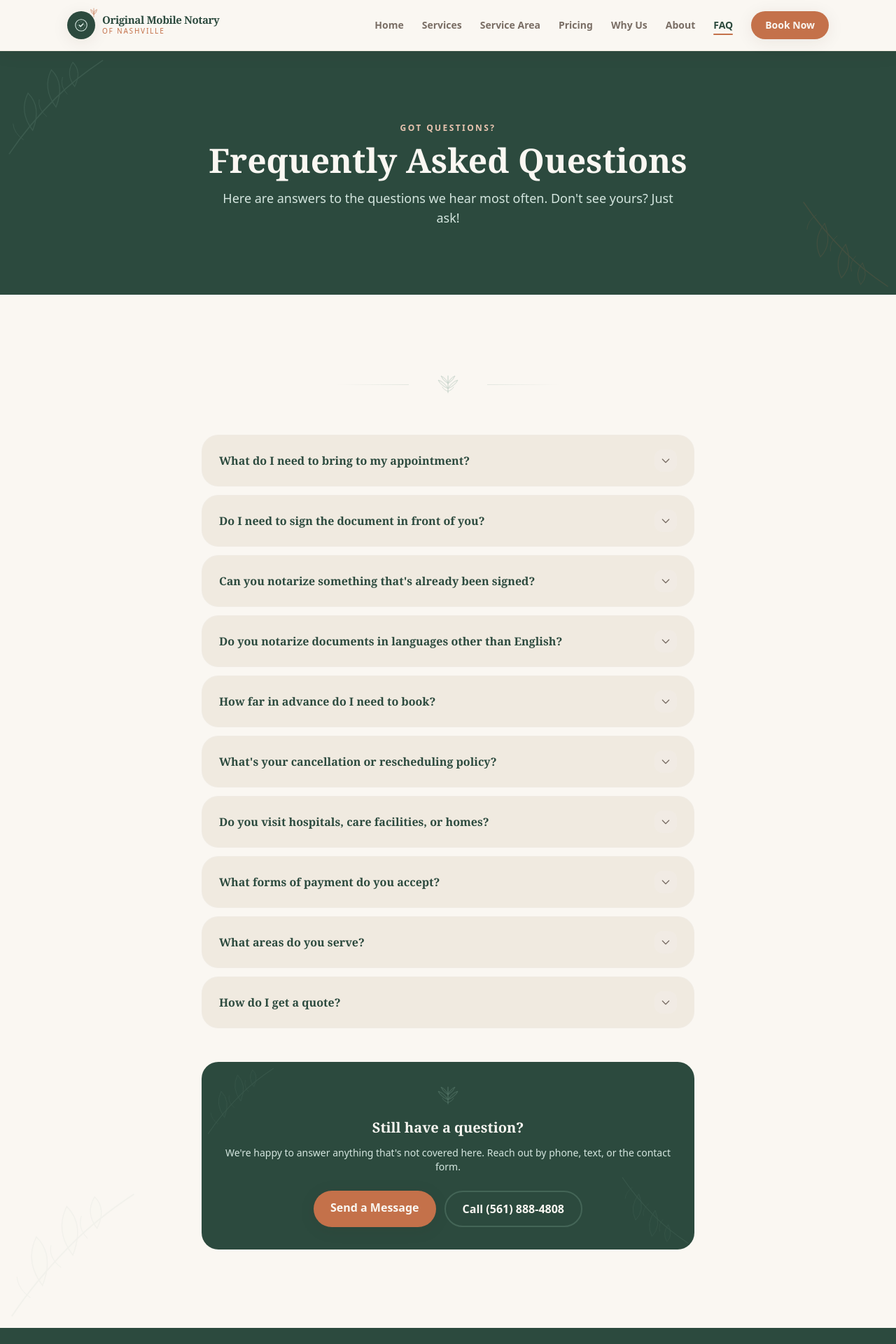
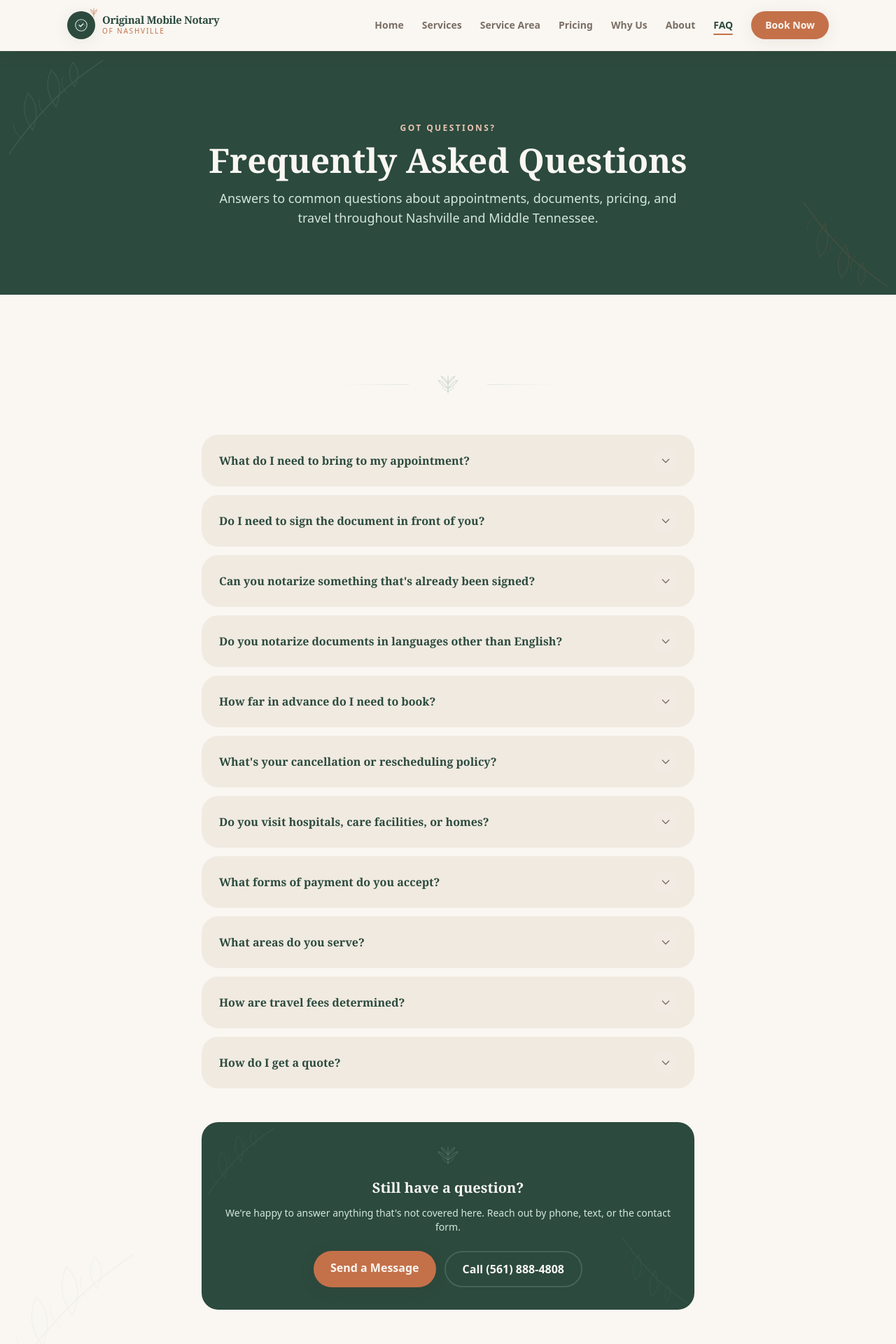
Before and after one commit to projectsolarrecon/Original-Mobile-Notary, a React (Vite) app: page /faq in a window 1280 px wide. Shown: the top 1920 px of the page at 70% size. Built offline with nearby package versions, Linux system fonts and the light colour scheme.

Commit message:
Clarify FAQ service area coverage

```diff
--- a/src/pages/FAQ.tsx
+++ b/src/pages/FAQ.tsx
@@ -1,4 +1,4 @@
-  import { useState } from "react";
+import { useState } from "react";
 import { Link } from "react-router-dom";
 import { motion, AnimatePresence } from "framer-motion";
 import { BotanicalDivider, CornerLeaves, LeafSprig, TinyLeaf } from "../components/BotanicalAccent";
@@ -47,7 +47,11 @@ const faqs = [
   },
   {
     q: "What areas do you serve?",
-    a: "We serve Nashville and the surrounding communities including Brentwood, Franklin, Murfreesboro, Hendersonville, Gallatin, Mt. Juliet, Smyrna, Nolensville, Spring Hill, La Vergne, Antioch, and more. Areas outside this list may be available for an additional travel fee — just reach out and ask.",
+    a: "We provide mobile notary service throughout Nashville, including Downtown, East Nashville, Germantown, The Gulch, Green Hills, Bellevue, Donelson, Hermitage, and Old Hickory. We also regularly serve Goodlettsville, Hendersonville, Gallatin, Mount Juliet, Lebanon, Brentwood, Franklin, Nolensville, Spring Hill, and other surrounding Middle Tennessee communities. Visit the Service Area page for the full neighborhood and community list.",
+  },
+  {
+    q: "How are travel fees determined?",
+    a: "Travel fees are based on the appointment location and are confirmed before you book. Send the address or ZIP code along with the type of appointment, and we'll provide the full price up front.",
   },
   {
     q: "How do I get a quote?",
@@ -71,17 +75,9 @@ function FAQItem({ faq, index }: { faq: { q: string; a: string }; index: number
           : "border-stone-pale/50 bg-parchment hover:border-sage/30 hover:bg-cream"
       }`}
     >
-      <button
-        onClick={() => setOpen(!open)}
-        className="w-full flex items-center justify-between px-6 py-5 text-left"
-        aria-expanded={open}
-      >
+      <button onClick={() => setOpen(!open)} className="w-full flex items-center justify-between px-6 py-5 text-left" aria-expanded={open}>
         <span className="font-display text-forest font-semibold pr-4 text-base leading-snug">{faq.q}</span>
-        <div
-          className={`shrink-0 w-8 h-8 rounded-xl flex items-center justify-center transition-all duration-200 ${
-            open ? "bg-terra text-cream rotate-180" : "bg-stone-pale/60 text-stone"
-          }`}
-        >
+        <div className={`shrink-0 w-8 h-8 rounded-xl flex items-center justify-center transition-all duration-200 ${open ? "bg-terra text-cream rotate-180" : "bg-stone-pale/60 text-stone"}`}>
           <svg className="w-4 h-4 transition-transform duration-300" fill="none" viewBox="0 0 24 24" stroke="currentColor">
             <path strokeLinecap="round" strokeLinejoin="round" strokeWidth={2} d="M19 9l-7 7-7-7" />
           </svg>
@@ -90,13 +86,7 @@ function FAQItem({ faq, index }: { faq: { q: string; a: string }; index: number
 
       <AnimatePresence>
         {open && (
-          <motion.div
-            initial={{ height: 0, opacity: 0 }}
-            animate={{ height: "auto", opacity: 1 }}
-            exit={{ height: 0, opacity: 0 }}
-            transition={{ duration: 0.25, ease: "easeInOut" }}
-            className="overflow-hidden"
-          >
+          <motion.div initial={{ height: 0, opacity: 0 }} animate={{ height: "auto", opacity: 1 }} exit={{ height: 0, opacity: 0 }} transition={{ duration: 0.25, ease: "easeInOut" }} className="overflow-hidden">
             <div className="px-6 pb-6 font-body text-stone text-sm leading-relaxed border-t border-stone-pale/40 pt-4 flex gap-3">
               <TinyLeaf color="#7A9E8E" className="w-3 h-4 shrink-0 mt-0.5 opacity-60" />
               <p>{faq.a}</p>
@@ -111,45 +101,29 @@ function FAQItem({ faq, index }: { faq: { q: string; a: string }; index: number
 export default function FAQ() {
   return (
     <div className="overflow-x-hidden">
-
-      {/* ── Page Header ── */}
       <section className="relative bg-forest overflow-hidden py-20 md:py-24">
         <CornerLeaves color="#7A9E8E" className="absolute top-0 left-0 opacity-20 w-40 h-40" />
         <CornerLeaves color="#C4714A" flip className="absolute bottom-0 right-0 opacity-15 w-36 h-36 rotate-180" />
         <div className="relative max-w-6xl mx-auto px-4 sm:px-6 lg:px-8 text-center">
           <motion.div initial="hidden" animate="visible" variants={fadeUp}>
             <span className="font-body text-terra-light font-bold text-xs uppercase tracking-[0.2em]">Got Questions?</span>
-            <h1 className="font-display text-4xl md:text-5xl font-bold text-cream mt-3 mb-4">
-              Frequently Asked Questions
-            </h1>
+            <h1 className="font-display text-4xl md:text-5xl font-bold text-cream mt-3 mb-4">Frequently Asked Questions</h1>
             <p className="font-body text-sage-light text-lg max-w-2xl mx-auto">
-              Here are answers to the questions we hear most often. Don't see yours? Just ask!
+              Answers to common questions about appointments, documents, pricing, and travel throughout Nashville and Middle Tennessee.
             </p>
           </motion.div>
         </div>
       </section>
 
-      {/* ── FAQ List ── */}
       <section className="py-20 md:py-28 bg-cream relative overflow-hidden">
         <CornerLeaves color="#7A9E8E" className="absolute bottom-0 left-0 opacity-[0.06] w-52 h-52" />
-
         <div className="relative max-w-3xl mx-auto px-4 sm:px-6 lg:px-8">
           <BotanicalDivider color="#7A9E8E" className="max-w-xs mx-auto mb-14 opacity-60" />
-
           <div className="space-y-3">
-            {faqs.map((faq, i) => (
-              <FAQItem key={faq.q} faq={faq} index={i} />
-            ))}
+            {faqs.map((faq, i) => <FAQItem key={faq.q} faq={faq} index={i} />)}
           </div>
 
-          {/* Still have questions */}
-          <motion.div
-            initial="hidden"
-            whileInView="visible"
-            viewport={{ once: true }}
-            variants={fadeUp}
-            className="mt-12 bg-forest rounded-3xl p-8 text-center relative overflow-hidden"
-          >
+          <motion.div initial="hidden" whileInView="visible" viewport={{ once: true }} variants={fadeUp} className="mt-12 bg-forest rounded-3xl p-8 text-center relative overflow-hidden">
             <CornerLeaves color="#7A9E8E" className="absolute top-0 left-0 opacity-15 w-28 h-28" />
             <CornerLeaves color="#7A9E8E" flip className="absolute bottom-0 right-0 opacity-15 w-28 h-28 rotate-180" />
             <div className="relative">
@@ -159,18 +133,8 @@ export default function FAQ() {
                 We're happy to answer anything that's not covered here. Reach out by phone, text, or the contact form.
               </p>
               <div className="flex flex-col sm:flex-row gap-3 justify-center">
-                <Link
-                  to="/contact"
-                  className="px-6 py-3 bg-terra text-cream font-bold font-body rounded-full hover:bg-[#b0623e] transition-all shadow-warm"
-                >
-                  Send a Message
-                </Link>
-                <a
-                  href="tel:+16155550000"
-                  className="px-6 py-3 border-2 border-sage-mid/50 text-cream font-bold font-body rounded-full hover:bg-sage-mid/20 hover:border-sage transition-all"
-                >
-                  Call (615) 555-0000
-                </a>
+                <Link to="/contact" className="px-6 py-3 bg-terra text-cream font-bold font-body rounded-full hover:bg-[#b0623e] transition-all shadow-warm">Send a Message</Link>
+                <a href="tel:+15618884808" className="px-6 py-3 border-2 border-sage-mid/50 text-cream font-bold font-body rounded-full hover:bg-sage-mid/20 hover:border-sage transition-all">Call (561) 888-4808</a>
               </div>
             </div>
           </motion.div>
```
